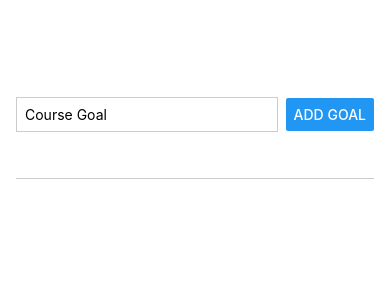
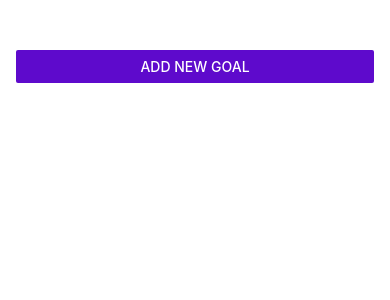
Before and after one commit to john-marcello/rn-module-1, a React Native app: screen / in a window 390 px wide. Shown: the top 300 px of the page. Built offline with nearby package versions, Linux system fonts and the light colour scheme.

Commit message:
feat(add): Add modal

```diff
--- a/App.js
+++ b/App.js
@@ -1,11 +1,17 @@
 import { useState } from "react";
-import { FlatList, StyleSheet, View } from "react-native";
+import { Button, FlatList, StyleSheet, View } from "react-native";
+
 import GoalItem from "./components/GoalItem";
 import GoalInput from "./components/GoalInput";
 
 export default function App() {
     // store the goals in an array
-    const [courseGoals, setCourseGoals] = useState([]); // [
+    const [modalIsVisible, setModalIsVisible] = useState(false);
+    const [courseGoals, setCourseGoals] = useState([]);
+
+    function startAddGoalHandler() {
+        setModalIsVisible(true);
+    }
 
     // handle the add goal button press
     function addGoalHandler(enteredGoalText) {
@@ -25,7 +31,12 @@
     // return the JSX
     return (
         <View style={styles.appContainer}>
-            <GoalInput onAddGoal={addGoalHandler} />
+            <Button
+                title="Add New Goal"
+                color="#5e0acc"
+                onPress={startAddGoalHandler}
+                />
+            <GoalInput visible={modalIsVisible} onAddGoal={addGoalHandler} />
             <View style={styles.goalsContainer}>
                 <FlatList
                     // pass the data
--- a/components/GoalInput.js
+++ b/components/GoalInput.js
@@ -1,5 +1,5 @@
 import React, { useState } from "react";
-import { Button, StyleSheet, TextInput, View } from "react-native";
+import { Button, Modal, StyleSheet, TextInput, View } from "react-native";
 
 function GoalInput(props) {
     // capture the text entered
@@ -17,6 +17,7 @@
 
     // return the JSX
     return (
+        <Modal visible={props.visible} animationType="slide">
             <View style={styles.inputContainer}>
                 <TextInput
                     placeholder="Course Goal"
@@ -26,6 +27,7 @@
                 />
                 <Button title="Add Goal" onPress={addGoalHandler} />
             </View>
+        </Modal>
     );
 }
 
```
Lines whose indentation alone changed are shown as unchanged.
